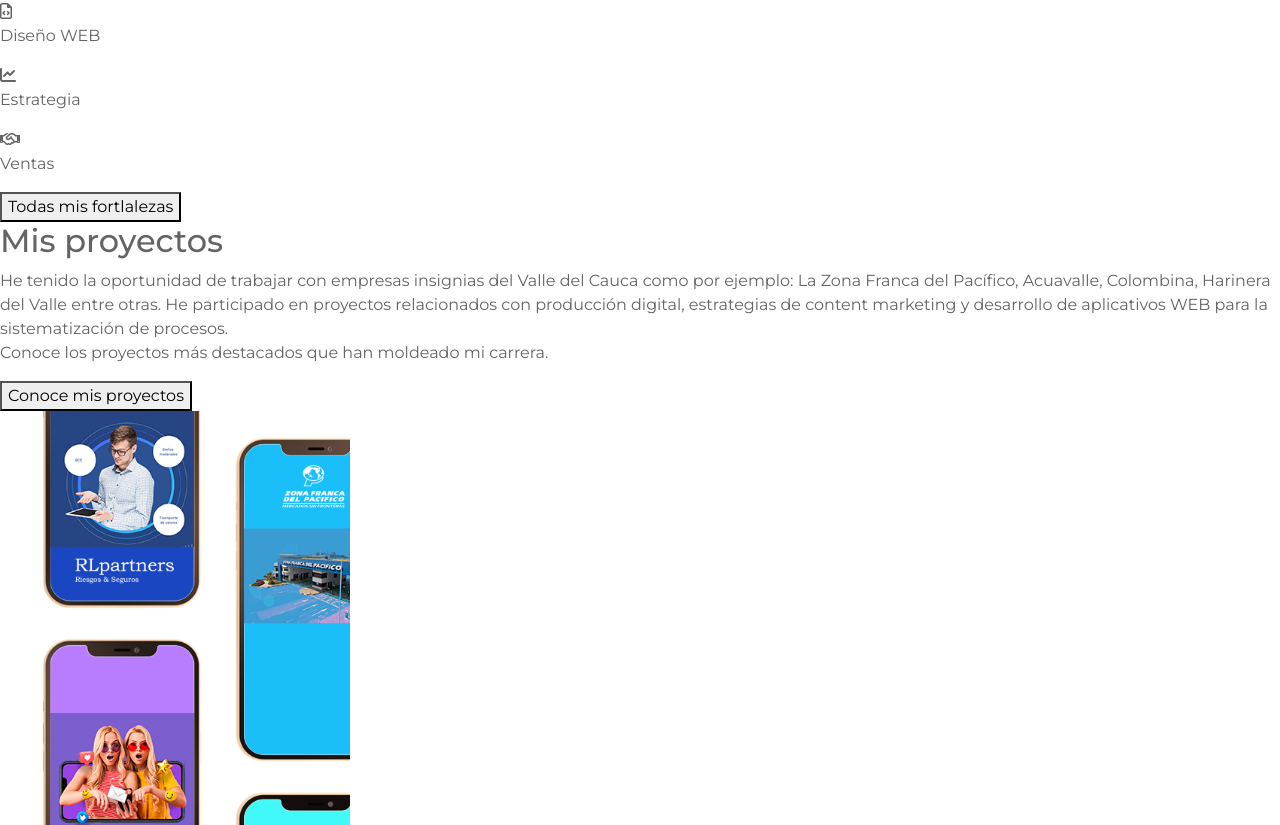
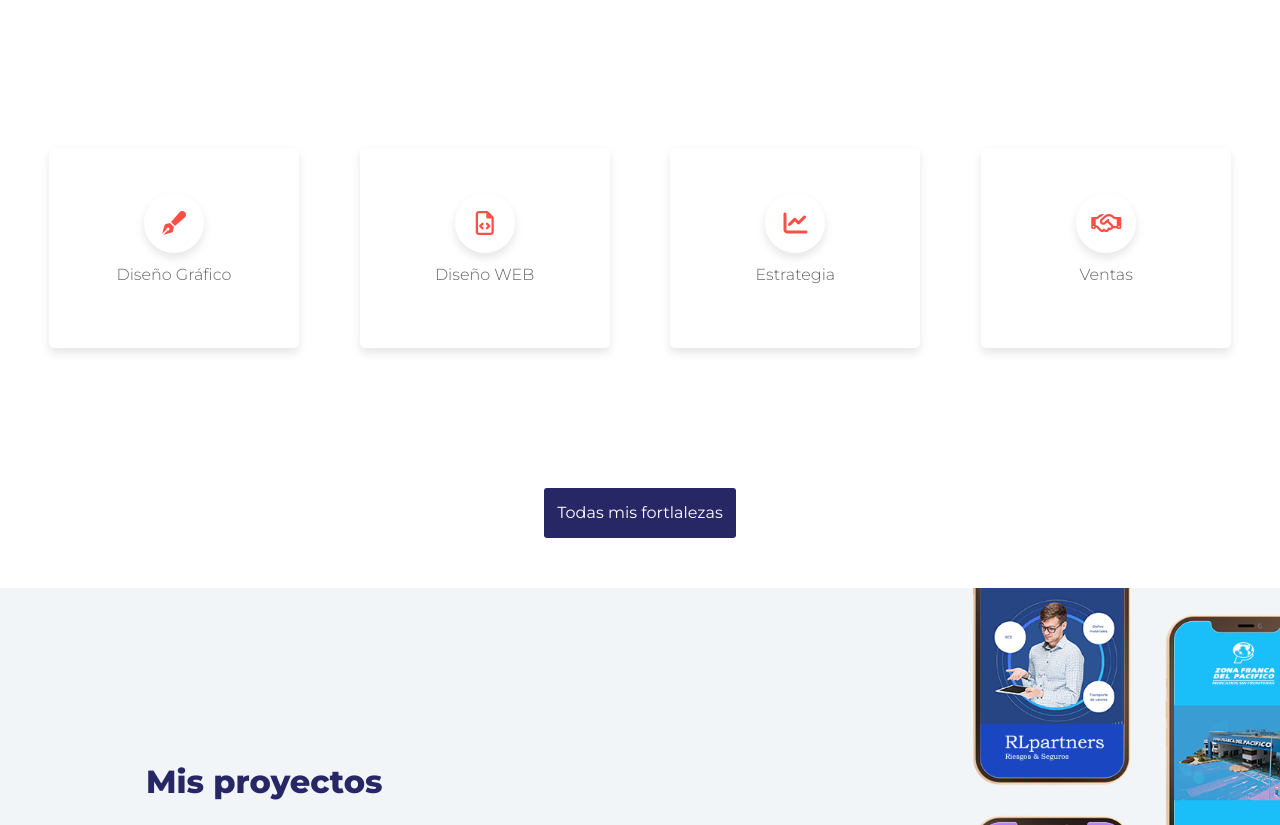
Before and after one commit to juanjacoboviera/Portafolio-con-SASS, a website: page index.html in a window 1280 px wide. Shown: the part 1415-2240 px from the top of the page. Drawn offline with nearby package versions, Linux system fonts and the light colour scheme.

Commit message:
Agregar todos los estilos SCSS

```diff
--- a/package.json
+++ b/package.json
@@ -4,7 +4,7 @@
   "description": "",
   "main": "index.js",
   "scripts": {
-  "dev": "sass ./scss/styles.scss ./css/styles.css -w --no-source-map -s compressed"
+   "dev": "sass ./scss/styles.scss ./css/styles.css -w --no-source-map -s compressed"
   },
   "author": "",
   "license": "ISC"
--- a/scss/styles.scss
+++ b/scss/styles.scss
@@ -3,6 +3,83 @@ body {
   color: #646464;
   margin: 0;
   background-color: #fff;
+
+  h1 {
+    color: #282766;
+    font-size: 4.2em;
+    font-weight: 800;
+  }
+
+  h2 {
+    color: #282766;
+    font-size: 2em;
+    font-weight: 800;
+    margin-bottom: 30px;
+  }
+
+  h3 {
+    font-size: 1.5em;
+    font-weight: 200;
+  }
+
+  h4 {
+    font-size: 1em;
+    font-weight: 600;
+  }
+
+  p {
+    font-weight: 300;
+  }
+
+  button {
+    background-color: #282766;
+    color: white;
+    border-radius: 3px;
+    border-color: #282766;
+    padding: 13px;
+    cursor: pointer;
+    outline-color: none;
+    border: none;
+
+    &:hover {
+      background-color: #414099;
+    }
+  }
+  .iconColorW {
+    color: white;
+    padding-right: 20px;
+  }
+
+  .iconColorW:hover {
+    color: #fb4e47;
+  }
+
+  .iconColorP {
+    color: #282766;
+  }
+
+  .iconColorO {
+    color: #fb4e47;
+    font-size: 1.5em;
+  }
+
+  .circulo {
+    display: flex;
+    flex-direction: column;
+    justify-content: center;
+    align-items: center;
+    border-radius: 50%;
+    height: 60px;
+    width: 60px;
+    box-shadow: 0px 5px 10px rgb(0 0 0 / 10%);
+    margin-bottom: 10px;
+  }
+
+  th,
+  td {
+    text-align: left;
+    padding: 15px;
+  }
 
   header {
     .logo {
@@ -137,29 +214,11 @@ body {
       }
 
       h2 {
-        color: #282766;
-        font-size: 2em;
-        font-weight: 800;
         margin-bottom: 30px;
       }
 
       p {
         font-weight: 300;
-      }
-
-      button {
-        background-color: #282766;
-        color: white;
-        border-radius: 3px;
-        border-color: #282766;
-        padding: 13px;
-        cursor: pointer;
-        outline-color: none;
-        border: none;
-
-        &:hover {
-          background-color: #414099;
-        }
       }
 
       .seccion2-textos h2 {
@@ -183,5 +242,79 @@ body {
         border-radius: 3%;
       }
     }
+
+    h2 {
+      text-align: center;
+      padding-top: 50px;
+    }
+    .seccion3 {
+      display: grid;
+      grid-template-columns: repeat(4, 1fr);
+      grid-auto-rows: auto;
+      gap: 3px;
+      padding: 20px;
+      height: 60vh;
+      align-items: center;
+      justify-items: center;
+
+      .seccion3-rowGap {
+        row-gap: 20px;
+      }
+
+      .seccion3-card {
+        display: flex;
+        flex-direction: column;
+        flex-wrap: wrap;
+        align-items: center;
+        justify-content: center;
+        height: 200px;
+        width: 250px;
+        background-color: white;
+        border-radius: 5px;
+        box-shadow: 0px 5px 10px rgba(0, 0, 0, 0.1);
+        transition: transform 0.4s linear;
+
+        &:hover {
+          transform: translatey(-10px);
+        }
+      }
+    }
+    .seccion3-boton {
+      display: flex;
+      flex-direction: row;
+      justify-content: center;
+      align-items: center;
+      grid-column: 1 / 5;
+      margin: 0 0 50px 0;
+    }
+
+    .seccion4 {
+      display: grid;
+      grid-template-columns: 2fr 1fr;
+      padding: 0px 0 0 20px;
+      height: 597px;
+      background-color: #f1f5f8;
+
+      .seccion4-textos {
+        display: flex;
+        flex-direction: column;
+        flex-wrap: wrap;
+        justify-content: center;
+        align-items: flex-start;
+        padding: 0 15%;
+      }
+
+      .seccion4-textos form {
+        padding-top: 20px;
+      }
+
+      .seccion4-img {
+        display: flex;
+        flex-direction: column;
+        flex-wrap: wrap;
+        justify-content: center;
+        align-content: end;
+      }
+    }
   }
 }
```
Also changed, not shown: css/styles.css, scss/_header.scss (added).
